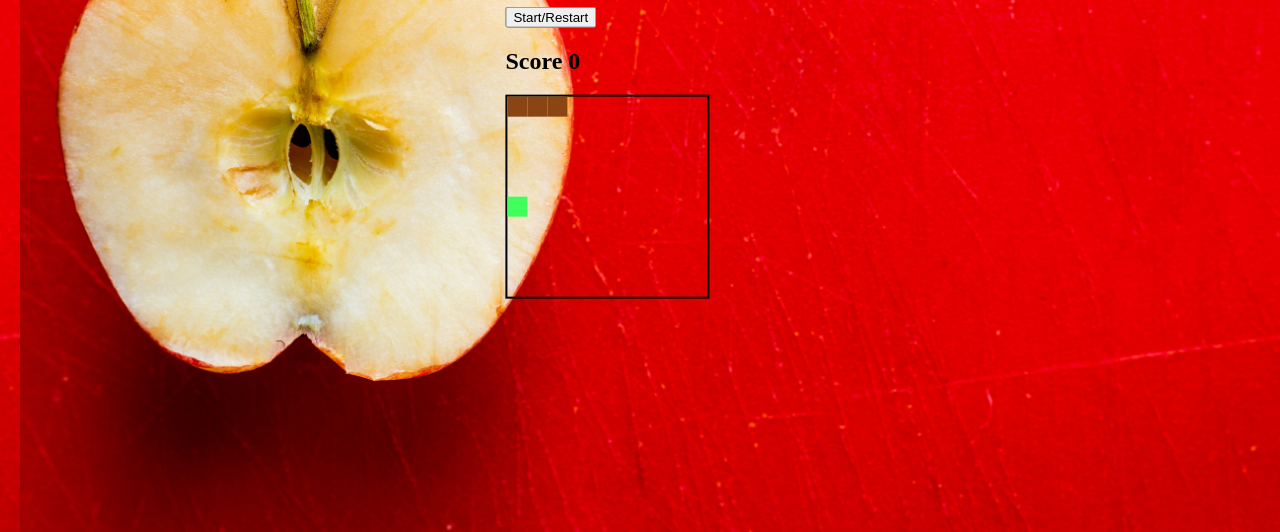
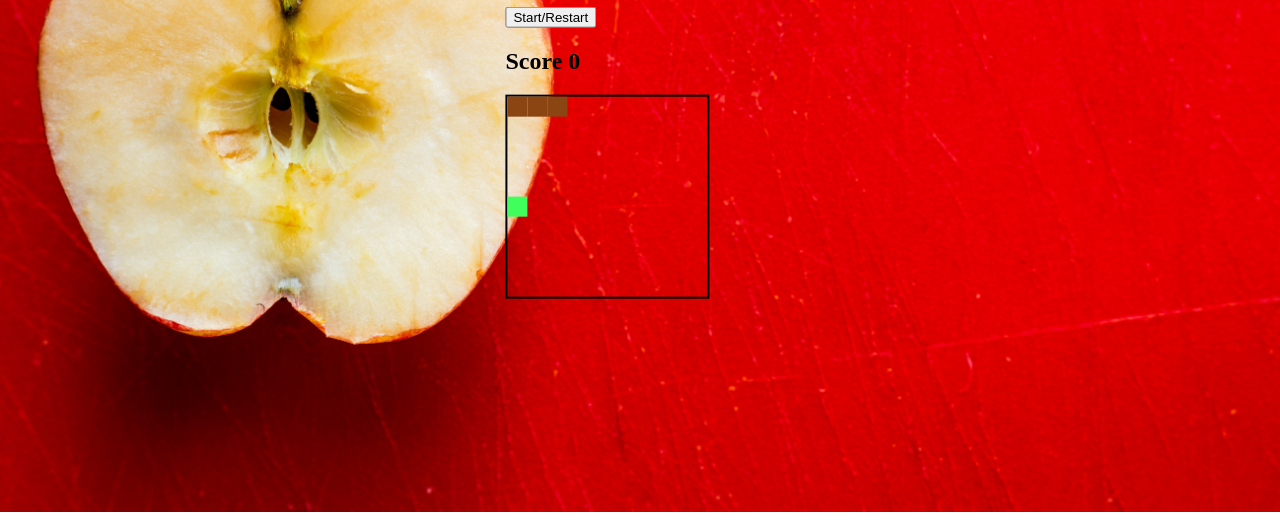
Before and after one commit to zenidith/snake-game, a plain HTML site: page index.html in a window 1280 px wide. Shown: the part 288-820 px from the top of the page. Drawn offline with Linux system fonts and the light colour scheme; a web font is replaced by a local one.

Commit message:
fixed the viewport error

```diff
--- a/index.css
+++ b/index.css
@@ -1,6 +1,5 @@
 html {
-    min-height: 100%;
-    min-width: 100%;
+    /* min-height: 100%; */
     background-image: url('images/1.jpeg');
     background-size: cover;
     background-repeat: no-repeat;
```
Also changed, not shown: 1 other file.
